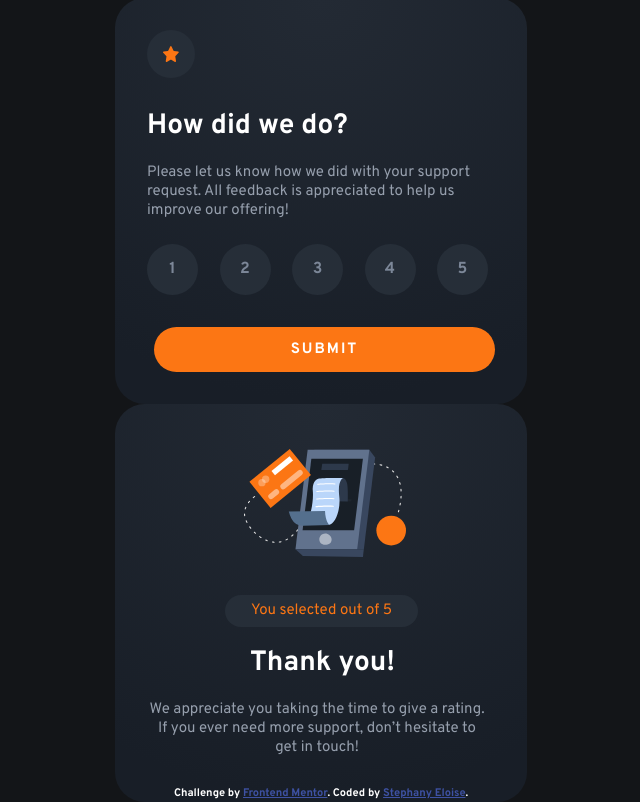
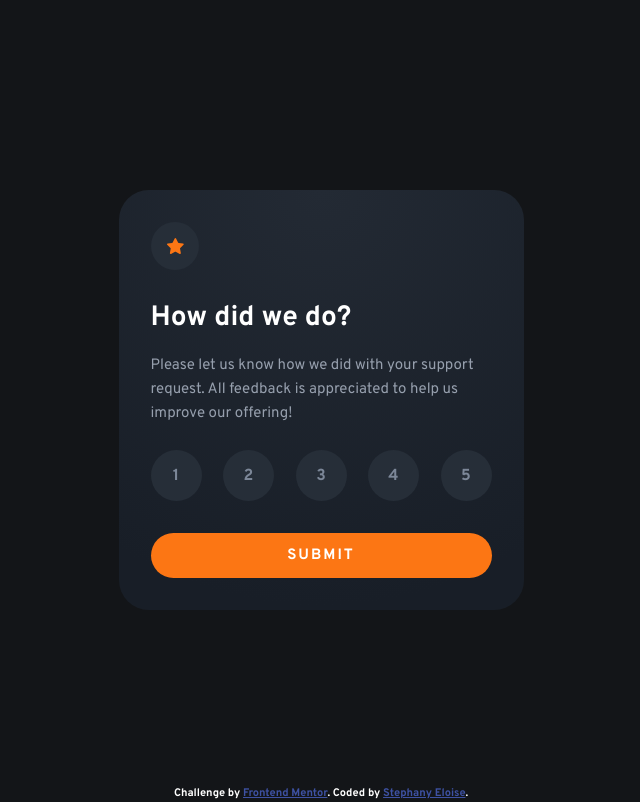
Before and after one commit to StephanyEloise/interactive-rating-component, a plain HTML site: page index.html in a window 1280 px wide. Shown: the whole page, without its empty margins (319-959 px from the left). Drawn offline with Linux system fonts and the light colour scheme.

Commit message:
A few changes

```diff
--- a/index.html
+++ b/index.html
@@ -5,7 +5,6 @@
   <meta name="viewport" content="width=device-width, initial-scale=1.0">
   <link rel="stylesheet" href="style.css">
   <link rel="icon" type="image/png" sizes="32x32" href="./images/favicon-32x32.png">
-
   <title>Frontend Mentor | Interactive rating component</title>
   <style>
     .attribution { font-size: 11px; text-align: center; position: absolute; bottom: 0; color: #FFF;}
@@ -13,47 +12,44 @@
     </style>
 </head>
 <body>
-
-  <!-- Rating state start -->
-  <div class="container">
+  <div id="screen1" class="container">
     <div class="circle">
       <img src="images/icon-star.svg" alt="Icon of Star" class="icon-star">
     </div>
+    <h1 class="header">How did we do?</h1>
 
-    <h1>How did we do?</h1>
-
+    <div>
       <p>Please let us know how we did with your support request. All feedback is appreciated
       to help us improve our offering!</p>
-    <div class="line">
-      <div class="number"> 1 </div>
-      <div class="number"> 2 </div>
-      <div class="number"> 3 </div>
-      <div class="number"> 4 </div>
-      <div class="number"> 5 </div>
+    </div>
+    <div class="list-items">
+      <div class="item" data-index="1">1</div>
+      <div class="item" data-index="2">2</div>
+      <div class="item" data-index="3">3</div>
+      <div class="item" data-index="4">4</div>
+      <div class="item" data-index="5">5</div>
    </div>
 
-    <button> Submit </button>
+    <button class="submit-btn" id="submit-btn"> Submit </button>
   </div>
-  <!-- Rating state end -->
 
-  <!-- Thank you state start -->
-  <div class="container">
+  <div id="screen2" style="display: none;" class="container">
       <img src="images/illustration-thank-you.svg" alt="Illustration Thank You" class="img-thanks">
-    <div class="selected">
-      You selected <!-- Add rating here --> out of 5
+    <div class="score-result">
+      You selected <div id="result"> </div> out of 5
     </div>
     <div>
-      <h1 class="h1-two">Thank you!</h1>
+      <h1 class="header-page2">Thank you!</h1>
 
-      <p class="text-two">We appreciate you taking the time to give a rating. If you ever need more support,
+      <p class="score-text">We appreciate you taking the time to give a rating. If you ever need more support,
         don’t hesitate to get in touch!</p>
       </div>
-    <!-- Thank you state end -->
     </div>
 
     <div class="attribution">
       Challenge by <a href="https://www.frontendmentor.io?ref=challenge" target="_blank">Frontend Mentor</a>.
       Coded by <a href="https://github.com/StephanyEloise">Stephany Eloise</a>.
     </div>
+    <script src="./script.js"></script>
   </body>
   </html>
--- /dev/null
+++ b/script.js
@@ -0,0 +1,23 @@
+const screen1 = document.getElementById("screen1");
+const screen2 = document.getElementById("screen2");
+
+const submitBtn = document.getElementById("submit-btn");
+const result = document.getElementById('result');
+
+const items = document.querySelectorAll(".item");
+
+items.forEach(item => {
+    item.addEventListener("click", scoreSelection)
+});
+
+submitBtn.addEventListener("click", () => {
+    screen1.style.display = "none";
+    screen2.style.display = "block";
+});
+
+function scoreSelection(evt) {
+    const targetClicked = evt.target
+    const valueSelected = targetClicked.attributes['data-index'].value
+    console.log(targetClicked.classList.add('selected'))
+
+}
--- a/style.css
+++ b/style.css
@@ -14,9 +14,11 @@ body {
 }
 
 .container {
-    width: 412px;
-    height: 416px;
+    align-items: center;
+    max-width: 380px;
+    max-height: 384px;
     border-radius: 30px;
+    padding: 32px;
     background: radial-gradient(98.96% 98.96% at 50.00% 0%, #232A34 0%, #181E27 100%);
 }
 
@@ -28,65 +30,68 @@ body {
     width: 48px;
     height: 48px;
     background-color:  #262E38;
-    margin-top: 32px;
-    margin-left: 32px;
-    margin-right: 332px;
     margin-bottom: 30px;
 }
 
 
-h1 {
+.header {
     color: #FFF;
     font-size: 28px;
-    margin-left: 32px;
 }
 
 p {
-    margin-left: 32px;
-    margin-right: 40px;
+    text-align: start;
     color: #969FAD;
     font-size: 15px;
     font-weight: 400;
+    line-height: 24px;
+    width: 340px;
+    height: 72px;
+    padding: 0px;
 }
 
-.line {
+.list-items {
     display: flex;
     align-items: center;
     flex-direction: row;
     justify-content: space-between;
     margin-top: 24px;
-    margin-left: 32px;
-    margin-right: 39px;
     margin-bottom: 32px;
 }
 
-.number {
+.item {
     display: flex;
+    align-items: center;
     justify-content: center;
-    align-items: center;
     border-radius:  50%;
     width: 51px;
     height: 51px;
     color: #7C8798;
+    font-family: Overpass;
     font-size: 16px;
+    font-weight: 700;
     background-color: #262E38;
+    cursor: pointer;
+    border: 0px;
 }
 
-.number:hover {
+.item:hover {
     color: #FFF;
     background-color: #7C8798;
 }
 
-.number:active {
+.item.selected {
     background-color: #FC7614;
+    color: #FFF;
 }
 
 .icon-star {
-    width: 16.747px;
+    width: 17px;
     height: 16px;
+    margin-left: 1px;
 }
 
-button {
+.submit-btn {
     font-size: 15px;
     font-family: Overpass;
     font-weight: 700;
@@ -98,12 +103,10 @@ button {
     border: 0px;
     border-radius: 22.5px;
     background-color: #FC7614;
-    margin-left: 32px;
-    margin-left: 39px;
-    margin-bottom: 32px;
+    cursor: pointer;
 }
 
-button:hover {
+.submit-btn:hover {
     color: #FC7614;
     background-color: #FFF;
 }
@@ -111,13 +114,13 @@ button:hover {
 .img-thanks {
     width: 162px;
     height: 108px;
-    margin-top: 45px;
-    margin-left: 121px;
-    margin-left: 129px;
+    margin-left: 103px;
+    margin-right: 97px;
+    margin-top: 13px;
     margin-bottom: 32px;
 }
 
-.selected {
+.score-result {
     display: flex;
     justify-content: center;
     align-items: center;
@@ -128,16 +131,17 @@ button:hover {
     height: 32px;
     border-radius: 22.5px;
     background-color: #262E38;
-    margin-left: 110px;
     margin-right: 109px;
+    margin-left: 103px;
 }
 
-.h1-two {
-    margin-left: 135px;
+.header-page2 {
+    margin-left: 103px;
 }
 
-.text-two {
+.score-text {
     text-align: center;
     margin-top: 7px;
     margin-bottom: 45px;
+
 }
```
Also changed, not shown: 3 other files. Lines whose indentation alone changed are shown as unchanged.
